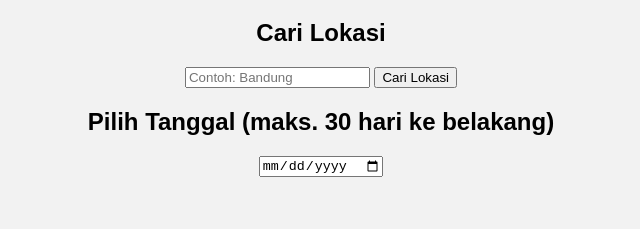
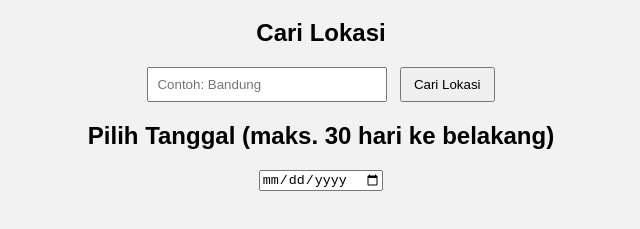
Before and after one commit to rekindisd/WeatherISD, a plain HTML site: page index.html in a window 1280 px wide. Shown: the part 89-318 px from the top of the page, without its empty margins (319-959 px from the left). Drawn offline with Linux system fonts and the light colour scheme.

Commit message:
Update style.css

```diff
--- a/style.css
+++ b/style.css
@@ -5,14 +5,15 @@ body {
   padding: 20px;
 }
 
-#map {
-  height: 300px;
-  width: 100%;
-  max-width: 600px;
-  margin: auto;
-  border: 2px solid #ccc;
-  border-radius: 8px;
-  margin-bottom: 20px;
+input[type="text"] {
+  padding: 8px;
+  width: 220px;
+}
+
+button {
+  padding: 8px 12px;
+  margin-left: 8px;
+  cursor: pointer;
 }
 
 .weather-card {
```
